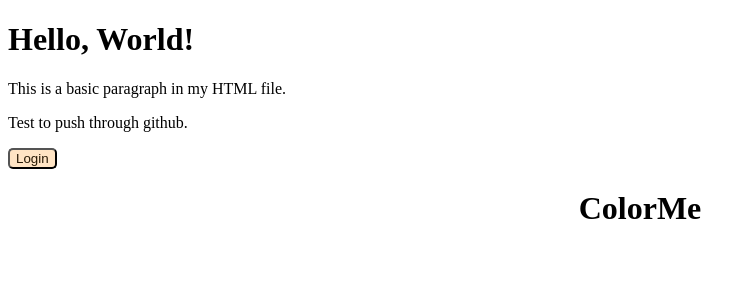
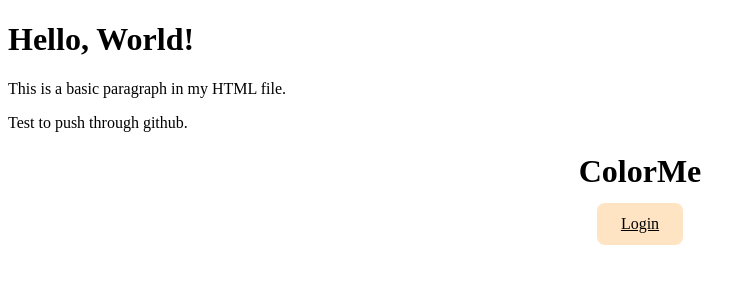
Before and after one commit to arshkad/CPSC491, a plain HTML site: page index.html in a window 1280 px wide. Shown: the whole page, without its empty margins (0-756 px from the left). Drawn offline with Linux system fonts and the light colour scheme.

Commit message:
Centered login

```diff
--- a/index.html
+++ b/index.html
@@ -4,19 +4,38 @@
         <meta charset="UTF-8">
         <meta name="viewport" content="width=device-width, initial-scale=1.0">
         <title>ColorMe</title>
+        <style>
+            .login-button-container {
+                display: flex;
+                justify-content: center;
+                width: center;
+                align-items: center;
+                height: 3vh;
+                margin: 0;
+            }
+
+            .middle-login {
+                padding: 12px 24px;
+                font-size: 16px;
+                background-color: bisque;
+                color: rgb(0, 0, 0);
+                border: none;
+                border-radius: 8px;
+                transition: background-color 0.3s;
+            }
+        </style>
     </head>
     <body>
-        <style>
-            body{
-                background-image: url('Screenshot 2025-09-29 220417.jpg');
-            }
-        </style>
         <h1>Hello, World!</h1>
         <p>This is a basic paragraph in my HTML file.</p>
         <p>Test to push through github.</p>
-        <a href="Login page.html" target=_blank title="Login into ColorMe">
-            <button style="background-color: bisque;color:rgb(38, 24, 4); border-radius: 5px">Login</button>
-        </a>
         <h1 style="text-align: center;"">ColorMe</h1>
+        <!--Note:
+        1. Center login button underneath ColorMe
+        2. Apply a background image (was thinking the color wheel on slide)-->
+
+        <div class="login-button-container">
+            <a href="Login page.html" class="middle-login"> Login</a>
+        </div>
     </body>
     </html>
```
